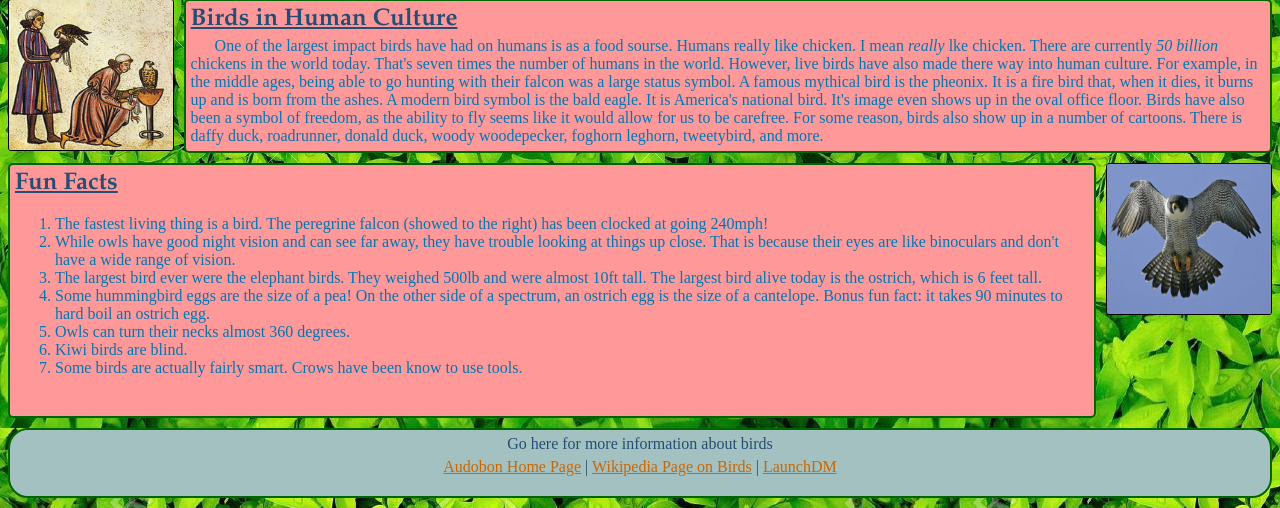
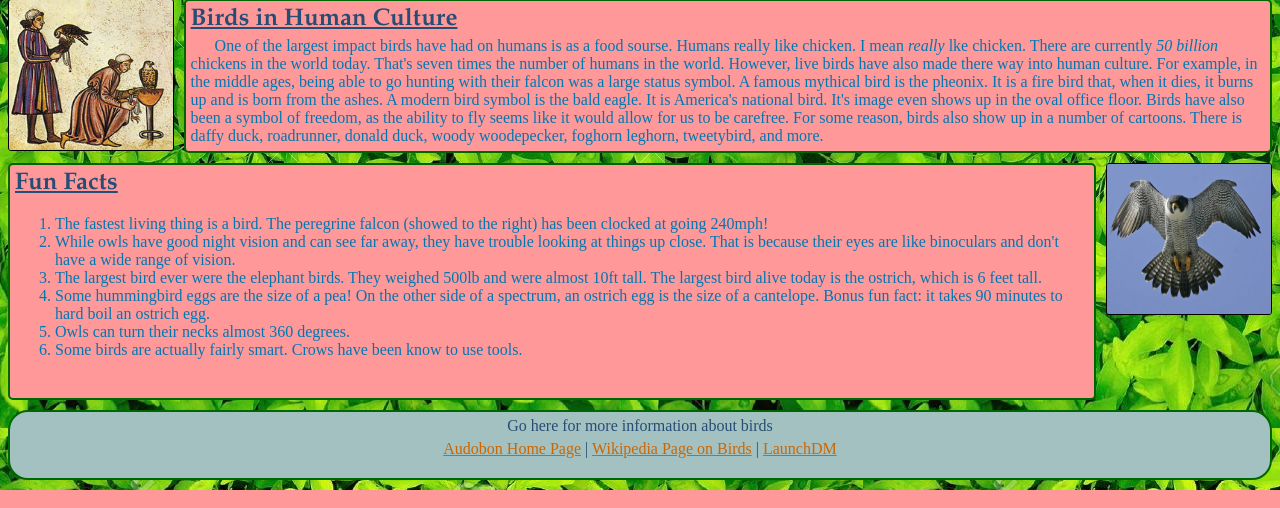
Before and after one commit to mgoldberg/StaticHTML2, a PHP site: page /StaticHTML2/ in a window 1280 px wide. Shown: the part 872-1380 px from the top of the page. Run offline with PHP 8.4, Linux system fonts and the light colour scheme.

Commit message:
fixed error in fact

```diff
--- a/index.php
+++ b/index.php
@@ -85,7 +85,6 @@
 					<li>The largest bird ever were the elephant birds.  They weighed 500lb and were almost 10ft tall.  The largest bird alive today is the ostrich, which is 6 feet tall.</li>
 					<li>Some hummingbird eggs are the size of a pea!  On the other side of a spectrum, an ostrich egg is the size of a cantelope.  Bonus fun fact: it takes 90 minutes to hard boil an ostrich egg.</li>
 					<li>Owls can turn their necks almost 360 degrees.</li>
-					<li>Kiwi birds are blind.</li>
 					<li>Some birds are actually fairly smart.  Crows have been know to use tools.</li>
 				</ol>
 			</p>
```
